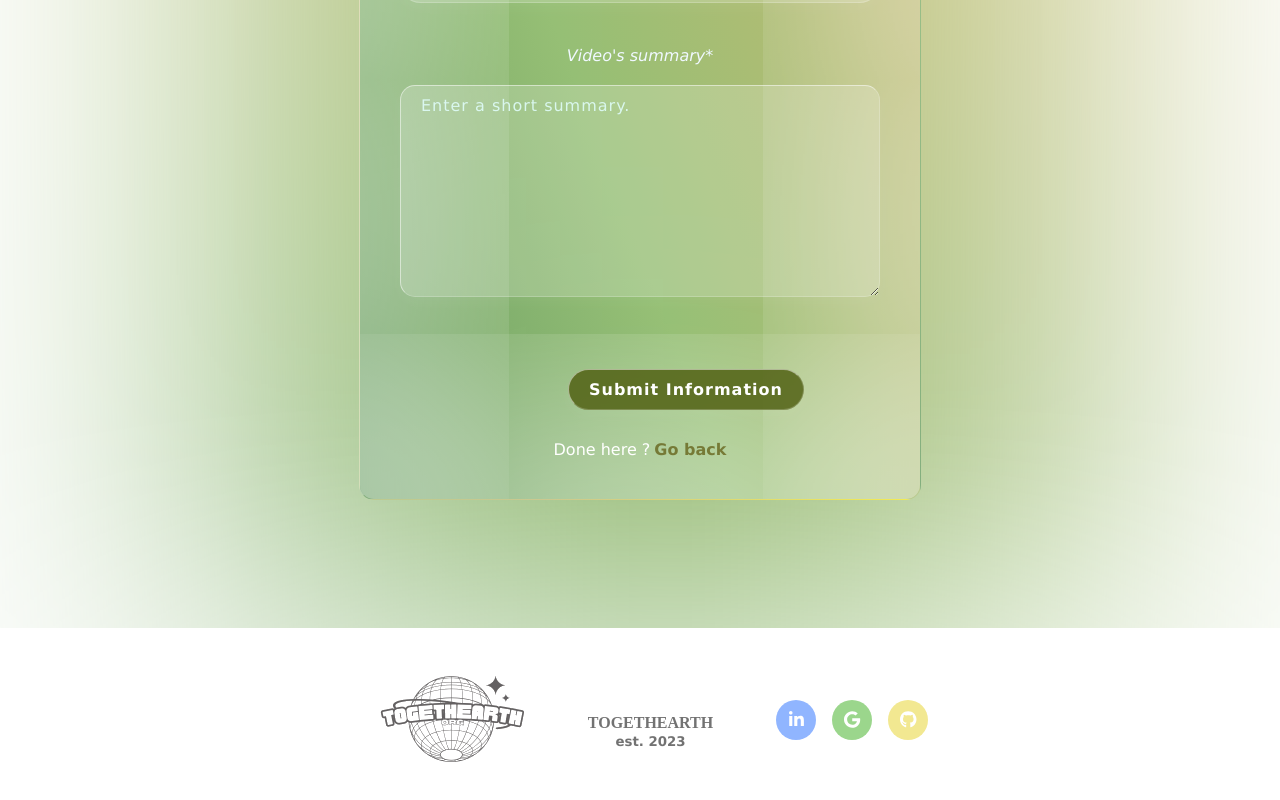
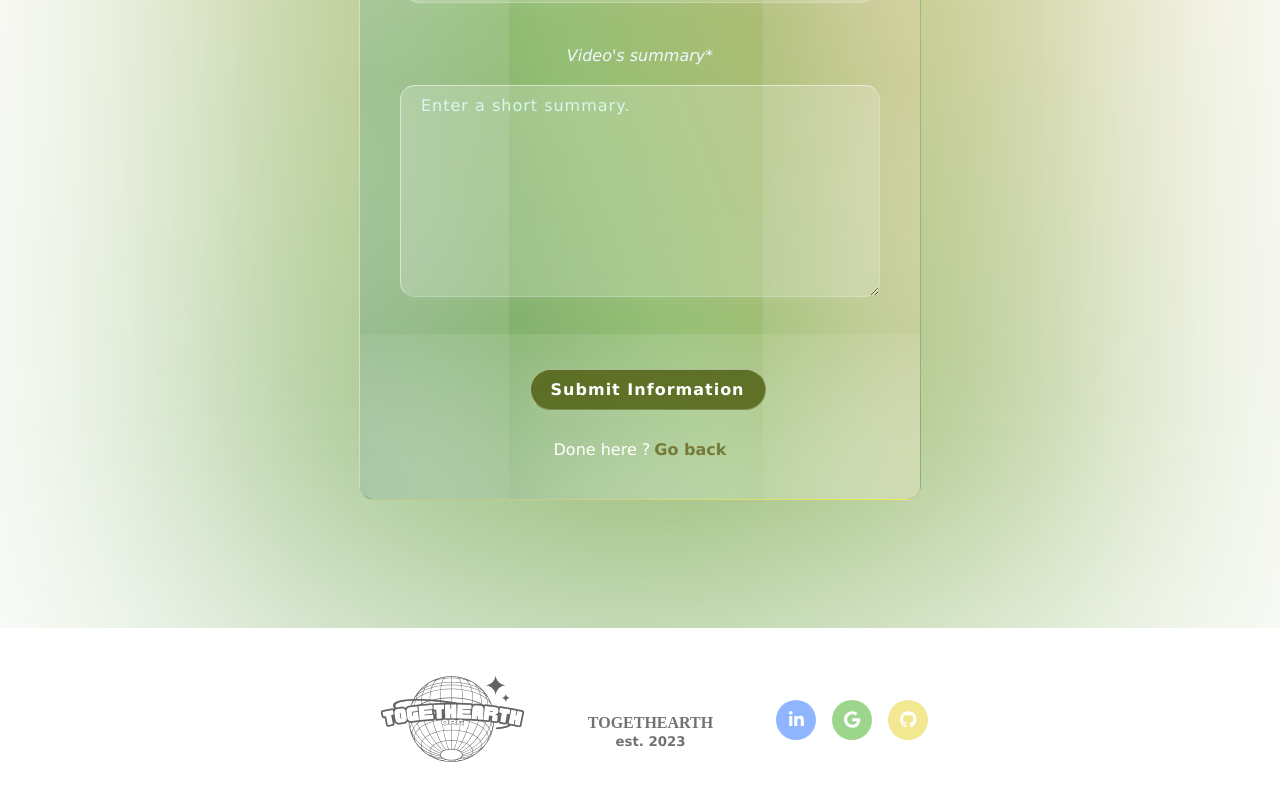
Before and after one commit to paulinedavid/web_project, a Vue app in the folder client/: page /add-book-page in a window 1280 px wide. Shown: the part 1191-1991 px from the top of the page. Built offline with nearby package versions, Linux system fonts and the light colour scheme; no server answers; what v-scroll-lock would draw is missing.

Commit message:
rectification for add video form button

```diff
--- a/client/src/assets/Master.css
+++ b/client/src/assets/Master.css
@@ -3843,11 +3843,11 @@ body.dark .asso-summary-container{
   /* margin-left: 280px; */
   margin-bottom: 20px;
   font-weight: 600;
-  margin-left: 35%;
+  margin-left: 27%;
 }
 
 .FormInputBox input[type="submit"]:hover {
-  background-color: #c18cd6;
+  background-color: #9bd68c;
   color: aliceblue;
 }
 
```
